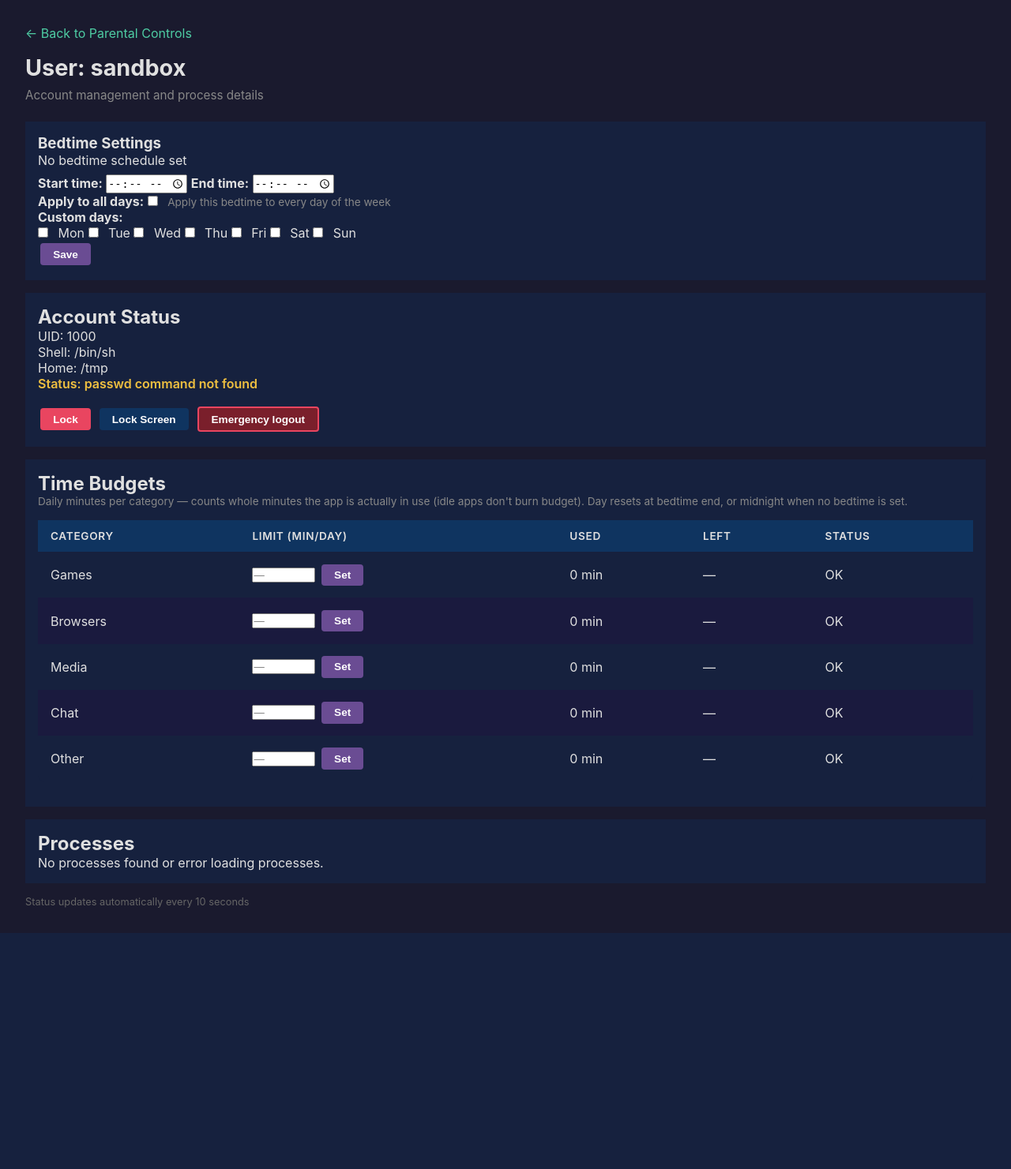
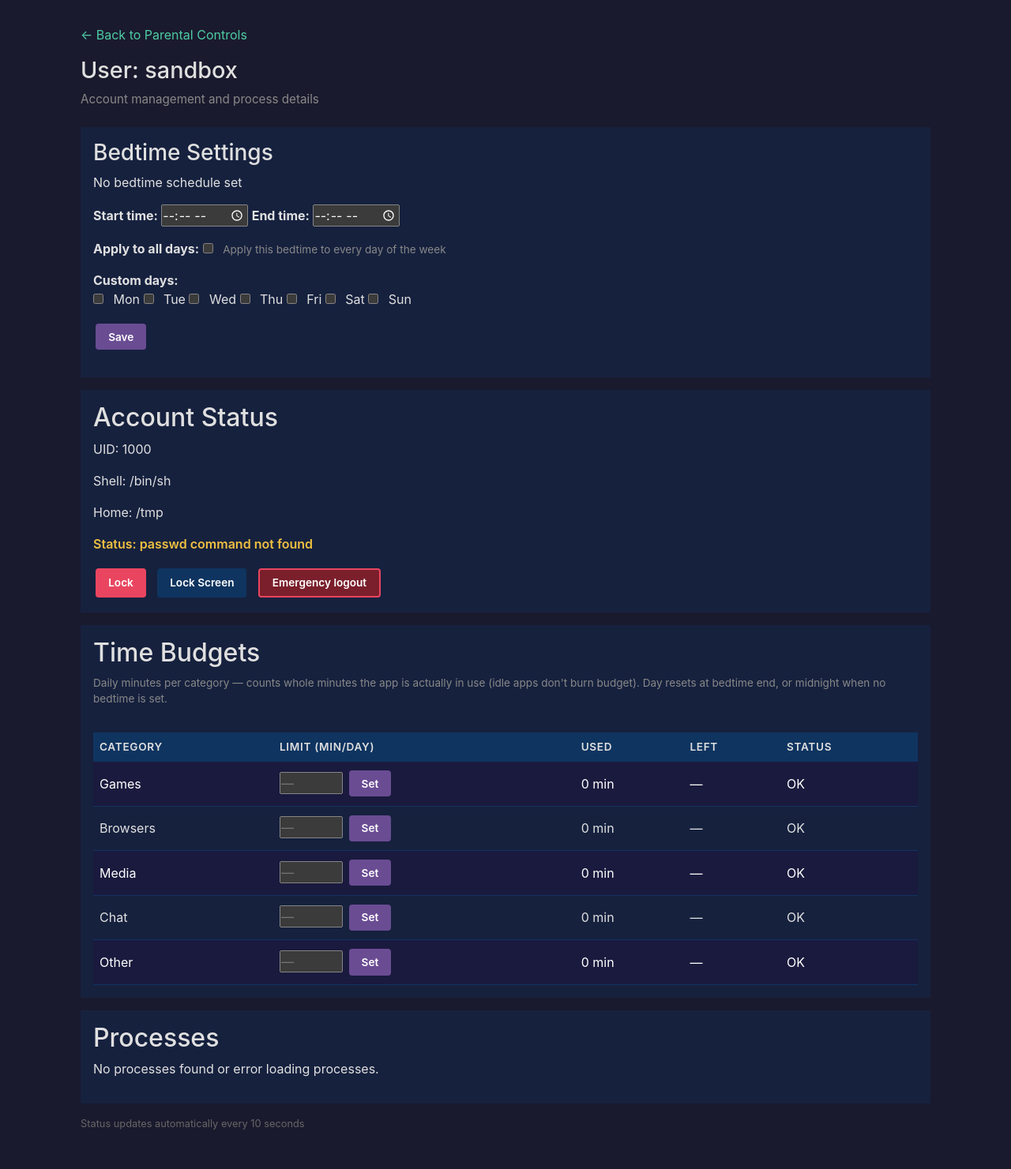
Before and after one commit to mcmillanator/parental-controls, a Flask app: a page that uses templates/user.html in a window 1280 px wide. Shown: the whole page at 79% size. Before the commit the page ends 1182 px from the top, so only its background shows below. Run offline with Flask 3, Linux system fonts and the light colour scheme.

Commit message:
Add Bootstrap CSS for responsive tables (CSS-only, no JS bundle)
- CDN Bootstrap 5.3.3 stylesheet on index + user pages, dark-theme
  variable overrides so existing palette survives (no backend change).
- .table-responsive wrappers + table/table-dark/striped/hover classes
  on all static tables; same markup mirrored in JS live-refresh
  templates (rowHtml untouched structurally, renderProcesses updated).
- Container wrapper + small-screen body padding; actions flex-wrap.
- All element IDs, classes hooks, onclick handlers, form/input names
  preserved; viewport meta confirmed on both pages.

```diff
--- a/templates/user.html
+++ b/templates/user.html
@@ -4,6 +4,7 @@
     <meta charset="UTF-8">
     <meta name="viewport" content="width=device-width, initial-scale=1.0">
     <title>Parental Controls — {{ username }} Details</title>
+    <link href="https://cdn.jsdelivr.net/npm/bootstrap@5.3.3/dist/css/bootstrap.min.css" rel="stylesheet">
     <style>
         * { margin: 0; padding: 0; box-sizing: border-box; }
         body {
@@ -72,9 +73,25 @@
         .toast-error { background: #e94560; color: #fff; }
         .refresh-info { color: #666; font-size: 0.8rem; margin-top: 1rem; }
         .day-checkbox { margin-right: 0.5rem; }
+        /* Bootstrap dark-theme compatibility (minimal overrides, no behavior change) */
+        body { background: #1a1a2e; color: #e0e0e0; }
+        .table {
+            --bs-table-bg: #16213e;
+            --bs-table-striped-bg: #1a1a3e;
+            --bs-table-hover-bg: #1f2b50;
+            --bs-table-color: #e0e0e0;
+            --bs-table-border-color: #0f3460;
+            color: #e0e0e0;
+        }
+        .table thead th { background: #0f3460; color: #e0e0e0; }
+        .actions { display: flex; flex-wrap: wrap; gap: 0.5rem; }
+        .page-wrap { max-width: 1100px; margin: 0 auto; }
+        input[type="time"], input[type="number"] { max-width: 100%; }
+        @media (max-width: 576px) { body { padding: 1rem; } }
     </style>
 </head>
-<body>
+<body data-bs-theme="dark">
+    <div class="container-fluid page-wrap">
     <a href="/" class="back-link">← Back to Parental Controls</a>
 
     <h1>User: {{ username }}</h1>
@@ -172,7 +189,8 @@
     <div style="background: #16213e; border-radius: 8; padding: 1rem; margin: 1rem 0;">
         <h2>Time Budgets</h2>
         <p style="color:#888; font-size:0.85rem;">Daily minutes per category — counts whole minutes the app is actually in use (idle apps don't burn budget). Day resets at bedtime end, or midnight when no bedtime is set.</p>
-        <table>
+        <div class="table-responsive">
+        <table class="table table-dark table-striped table-hover align-middle mb-0">
             <thead>
                 <tr>
                     <th>Category</th>
@@ -202,6 +220,7 @@
                 {% endfor %}
             </tbody>
         </table>
+        </div>
     </div>
 
     <!-- Processes -->
@@ -211,7 +230,8 @@
         {% for cat in categories %}
         {% if groups[cat] and groups[cat]|length > 0 %}
         <h3 style="margin-top: 1rem;">{{ category_labels[cat] }} ({{ groups[cat]|length }})</h3>
-        <table>
+        <div class="table-responsive">
+        <table class="table table-dark table-striped table-hover align-middle mb-0">
             <thead>
                 <tr>
                     <th>PID</th>
@@ -231,6 +251,7 @@
                 {% endfor %}
             </tbody>
         </table>
+        </div>
         {% endif %}
         {% endfor %}
         {% elif processes and processes|length > 0 and processes[0]|default('') != 'error' and (processes[0].error is defined) %}
@@ -243,7 +264,8 @@
             <button type="button" class="btn-show-hidden" onclick="document.getElementById('hidden-procs').style.display = document.getElementById('hidden-procs').style.display === 'none' ? 'block' : 'none';">Show hidden ({{ hidden|length }})</button>
         </p>
         <div id="hidden-procs" style="display: none;">
-            <table>
+            <div class="table-responsive">
+            <table class="table table-dark table-striped table-hover align-middle mb-0">
                 <thead>
                     <tr><th>PID</th><th>Command</th><th>Category</th><th></th></tr>
                 </thead>
@@ -258,12 +280,14 @@
                     {% endfor %}
                 </tbody>
             </table>
+            </div>
         </div>
         {% endif %}
     </div>
     {% endif %}
 
     <p class="refresh-info">Status updates automatically every 10 seconds</p>
+    </div>
 
     <div id="toast"></div>
 
@@ -324,27 +348,27 @@
                 for (const cat of cats) {
                     const procs = data.groups[cat];
                     html += `<h3 style="margin-top: 1rem;">${esc(CATEGORY_LABELS[cat])} (${procs.length})</h3>` +
-                        '<table><thead><tr><th>PID</th><th>Command</th><th>Elapsed</th><th></th></tr></thead><tbody>';
+                        '<div class="table-responsive"><table class="table table-dark table-striped table-hover align-middle mb-0"><thead><tr><th>PID</th><th>Command</th><th>Elapsed</th><th></th></tr></thead><tbody>';
                     for (const p of procs) {
                         html += `<tr><td>${esc(p.pid)}</td>` +
                             `<td><span class="process-name">${esc(p.comm)}</span> <span class="process-pid">(PID: ${esc(p.pid)})</span></td>` +
                             `<td>${esc(p.elapsed)}</td>` +
                             `<td><button type="button" class="btn-hide" onclick="hideProc('${PAGE_USERNAME}', '${p.comm}')">Hide</button></td></tr>`;
                     }
-                    html += '</tbody></table>';
+                    html += '</tbody></table></div>';
                 }
             }
             if (data.hidden && data.hidden.length > 0) {
                 html += `<p style="margin-top: 1rem;"><button type="button" class="btn-show-hidden" onclick="toggleHidden()">Show hidden (${data.hidden.length})</button></p>` +
                     `<div id="hidden-procs" style="display: ${wasOpen ? 'block' : 'none'};">` +
-                    '<table><thead><tr><th>PID</th><th>Command</th><th>Category</th><th></th></tr></thead><tbody>';
+                    '<div class="table-responsive"><table class="table table-dark table-striped table-hover align-middle mb-0"><thead><tr><th>PID</th><th>Command</th><th>Category</th><th></th></tr></thead><tbody>';
                 for (const p of data.hidden) {
                     html += `<tr><td>${esc(p.pid)}</td>` +
                         `<td><span class="process-name">${esc(p.comm)}</span> <span class="process-pid">(PID: ${esc(p.pid)})</span></td>` +
                         `<td>${esc((p.category && CATEGORY_LABELS[p.category]) || '—')}</td>` +
                         `<td><button type="button" class="btn-show-hidden" onclick="showProc('${PAGE_USERNAME}', '${p.comm}')">Show</button></td></tr>`;
                 }
-                html += '</tbody></table></div>';
+                html += '</tbody></table></div></div>';
             }
             section.innerHTML = html;
         }
```
Also changed, not shown: templates/index.html (+21 -2 lines).
